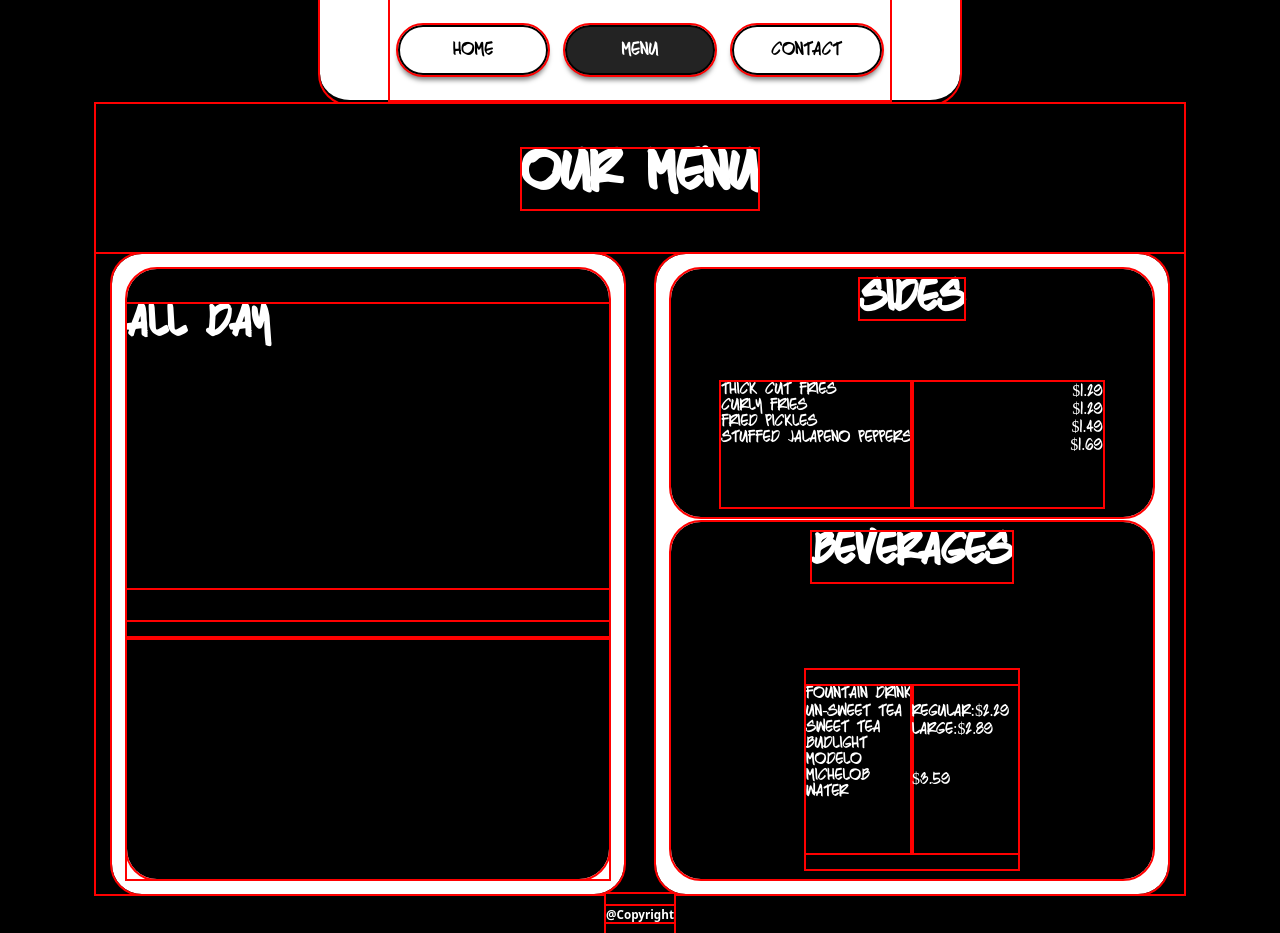
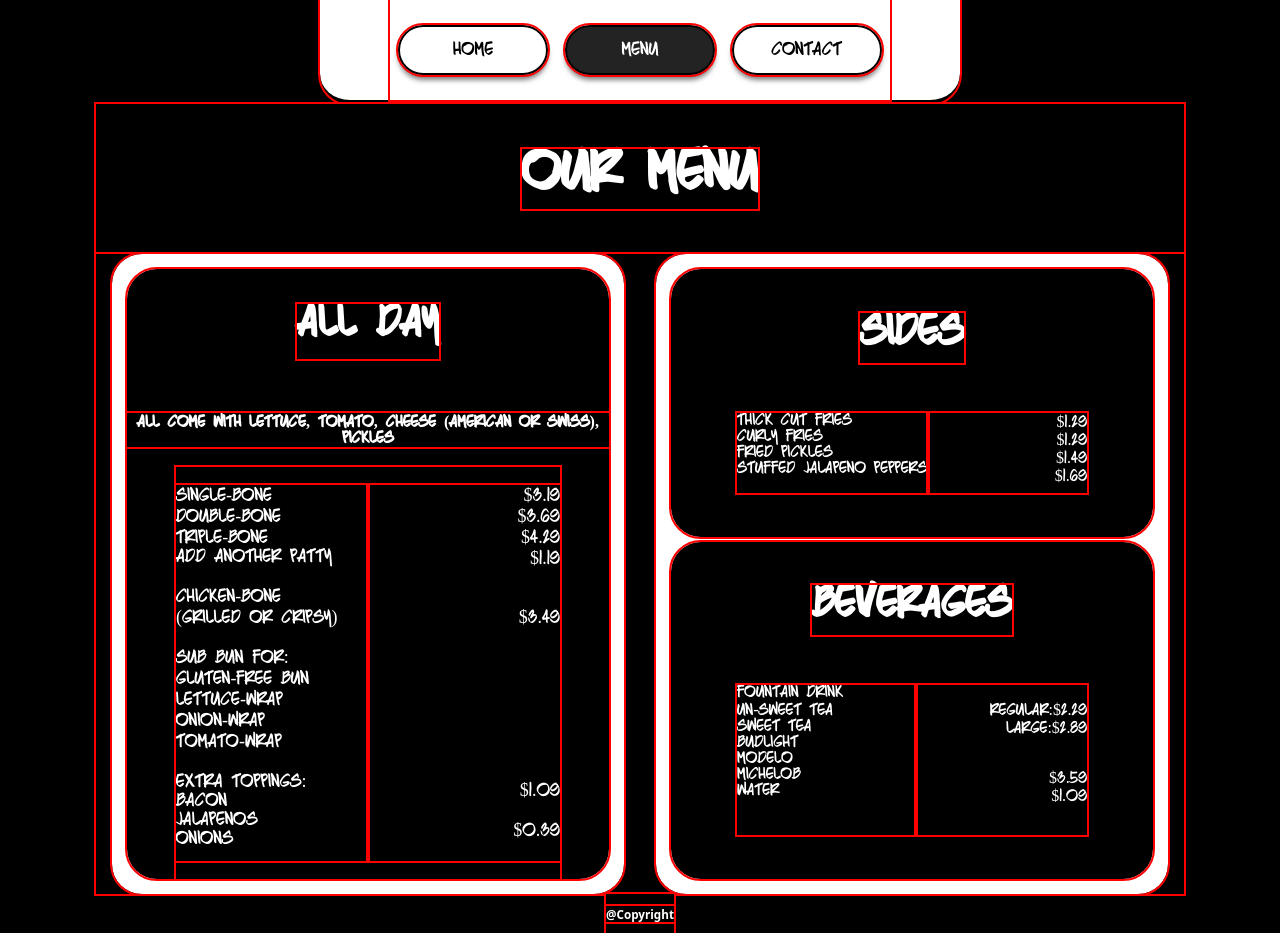
Before and after one commit to RandomUser04329/Restaurant-Test-App, a website built with webpack: page src/template.html in a window 1280 px wide. Both pictures are taken after a click on the button "Menu". Built offline with nearby package versions, Linux system fonts and the light colour scheme.

Commit message:
Finished Menu Page, Now just home

```diff
--- a/src/index.js
+++ b/src/index.js
@@ -50,5 +50,7 @@ ContactButton.addEventListener("click", () => {
 });
 
 
+//ForTestingPurposes
+//ShowPage(MenuDiv);
 ShowPage(HomeDiv);
 ButtonStyles(HomeButton);
--- a/src/restaurantMenu.js
+++ b/src/restaurantMenu.js
@@ -16,10 +16,23 @@ AllDaySection.className = "AllDayMenuDiv";
         const AllDayBoxHeader = document.createElement("h1");
         AllDayBoxHeader.id = "AllDayBoxHeader";
         AllDayBoxHeader.textContent = "All Day";
+        const AllDayBoxHeader2 = document.createElement("h2");
+        AllDayBoxHeader2.id = "AllDayBoxHeader2";
+        AllDayBoxHeader2.textContent = "All come with Lettuce, tomato, Cheese (American or Swiss), Pickles";
     const AllDayMenuDetails = document.createElement("div");
     AllDayMenuDetails.className = "AllDayMenuDetailsBox";
-        const AllDayDetailsPara = document.createElement("p");
-        AllDayDetailsPara.id = "AllDayDetailsPara";
+        const AllDayDetailsItems = document.createElement("p");
+        AllDayDetailsItems.id = "AllDayDetailsItems";
+        AllDayDetailsItems.textContent = "Single-Bone\nDouble-Bone\nTriple-Bone\nAdd Another Patty\n\n" +
+        "Chicken-Bone\n(Grilled or Cripsy)\n\n" +
+        "Sub bun for:\nGluten-Free Bun\nLettuce-wrap\nOnion-wrap\nTomato-wrap\n" +
+        "\nExtra Toppings:\nBacon\nJalapenos\nOnions";
+        const AllDayDetailsPrices = document.createElement("p");
+        AllDayDetailsPrices.id = "AllDayDetailsPrices";
+        AllDayDetailsPrices.textContent = "$3.19\n$3.69\n$4.29\n$1.19\n\n" +
+        "\n$3.49\n\n\n\n\n\n\n\n\n$1.09\n\n$0.39";
+
+
 
 
 
@@ -60,7 +73,7 @@ SidesDrinksSection.className = "SidesDrinksMenuDiv";
             "Fountain Drink\nUn-Sweet Tea\nSweet Tea\nBudLight\nModelo\nMichelob\nWater";
             const DrinksDetailsPrices = document.createElement("p");
             DrinksDetailsPrices.id = "DrinksDetailsPrices";
-            DrinksDetailsPrices.textContent = "\nRegular:$2.29\nLarge:$2.89\n\n\n$3.59";
+            DrinksDetailsPrices.textContent = "\nRegular:$2.29\nLarge:$2.89\n\n\n$3.59\n$1.09";
 
 
 
@@ -73,8 +86,10 @@ MenuSection.appendChild(SidesDrinksSection);
 
 AllDaySection.appendChild(AllDayBox);
 AllDayBox.appendChild(AllDayBoxHeader);
+AllDayBox.appendChild(AllDayBoxHeader2);
 AllDayBox.appendChild(AllDayMenuDetails);
-AllDayMenuDetails.appendChild(AllDayDetailsPara);
+AllDayMenuDetails.appendChild(AllDayDetailsItems);
+AllDayMenuDetails.appendChild(AllDayDetailsPrices);
 
 SidesDrinksSection.appendChild(SidesBox);
 SidesBox.appendChild(SidesBoxHeader);
--- a/src/style.css
+++ b/src/style.css
@@ -203,7 +203,6 @@ button[id]:hover {
     display: grid;
     grid-template-columns: repeat(auto-fit, minmax(400px, 1fr));
     grid-template-rows: 1fr;
-    justify-content: center;
     justify-items: center;
     align-content: center;
     width: max(300px, 85vw);
@@ -220,6 +219,7 @@ button[id]:hover {
 }
 
 .AllDayMenuBox {
+    font-family: MainFont;
     width: auto;
     height: auto;
     margin: 15px;
@@ -228,15 +228,43 @@ button[id]:hover {
     border-radius: 30px;
     display: grid;
     grid-template-columns: 1fr;
-    grid-template-rows: repeat(auto-fit, auto);
+    grid-template-rows: repeat(auto-fit, 1fr);
+    justify-content: center;
+    justify-items: center;
 }
 
 #AllDayBoxHeader {
     font-size: 42px;
-    font-family: MainFont;
+    text-align: center;
 }
 
+#AllDayBoxHeader2 {
+    width: auto;
+    font-size: 16px;
+    text-align: center;
+    align-self: center;
+}
 
+.AllDayMenuDetailsBox {
+    width: max(350px, 30vw);
+    margin-left: 10px; margin-right: 10px;
+    white-space: pre;
+    display: grid;
+    grid-template-columns: 1fr 1fr;
+    grid-template-rows: 1fr;
+}
+
+#AllDayDetailsItems, #AllDayDetailsPrices {
+    font-size: 18px;
+}
+
+#AllDayDetaisItems {
+    text-align: start;
+}
+
+ #AllDayDetailsPrices {
+    text-align: end;
+ }
 
 
 
@@ -260,27 +288,27 @@ button[id]:hover {
     border-radius: 30px;
     display: grid;
     grid-template-columns: 1fr;
-    grid-template-rows: repeat(auto-fit, 1fr);
+    grid-template-rows: 100px 80px;
     justify-items: center;
+    align-content: center;
 }
 
 #SidesBoxHeader {
-    height: 40px;
     font-family: MainFont;
     font-size: 42px;
-    margin: 10px;
-    justify-self: center;
+    margin: 0;
+    height: 50px;
 }
 
 .SidesMenuDetailsBox {
-    width: auto;
-    height: auto;
+    width: max(350px, 25vw);
     font-family: MainFont;
-    margin: 10px;
-    margin-top: 0;
+    margin-left: 10px;
+    margin-right: 10px;
     display: grid;
     grid-template-columns: 1fr 1fr;
     grid-template-rows: 1fr;
+    align-content: center;
 }
 
 #SidesDetailsItems, #SidesDetailsPrices {
@@ -306,29 +334,32 @@ button[id]:hover {
     border-radius: 30px;
     display: grid;
     grid-template-columns: 1fr;
-    grid-template-rows: repeat(auto-fit, 1fr);
+    grid-template-rows: 100px 150px;
     justify-items: center;
+    align-content: center;
 }
 
 #DrinksBoxHeader {
+    margin: 0;
     height: 50px;
     font-family: MainFont;
     font-size: 42px;
-    margin-top: 10px;
 }
 
 .DrinksMenuDetailsBox {
-    width: auto;
-    height: auto;
-    margin: 10px;
-    margin-top: 0;
+    width: max(350px, 25vw);
     display: grid;
-    grid-template-columns: 1fr 1fr;
+    grid-template-columns: auto auto;
     grid-template-rows: auto;
 }
 
 #DrinksDetailsItems, #DrinksDetailsPrices {
+    margin: 0;
     white-space: pre;
+}
+
+#DrinksDetailsPrices {
+    text-align: end;
 }
 
 
@@ -430,6 +461,7 @@ button[id]:hover {
     margin: 0;
     font-size: 32px;
 }
+
 #InstaPara {
     grid-column: 2;
     font-size: 16px;
```
